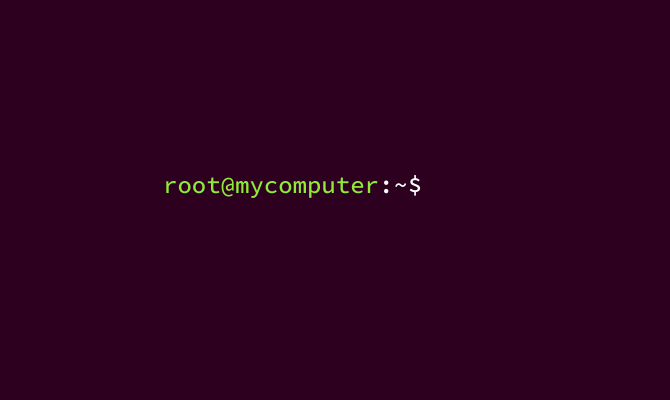
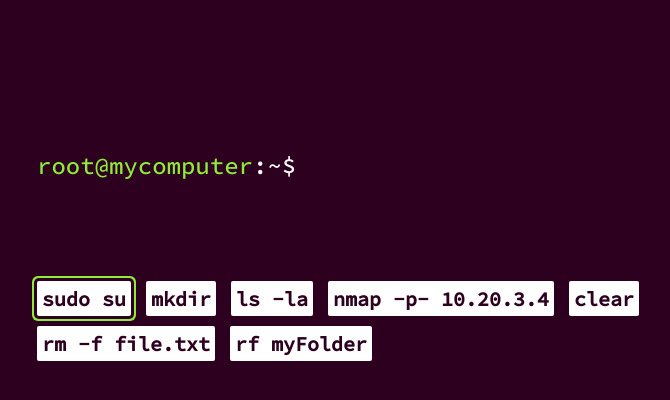
Before and after one commit to Lshiroc/linuxtyper.com, a Next.js app: page / in a window 1280 px wide. Shown: the top 400 px of the page, without its empty margins (127-797 px from the left). Built offline with nearby package versions, Linux system fonts and the light colour scheme.

Commit message:
added command list, checking system

```diff
--- a/src/app/home.module.scss
+++ b/src/app/home.module.scss
@@ -1,15 +1,13 @@
 .wrapper {
-    // background-color: red;
+    width: 100%;
+    display: grid;
+    justify-content: center;
 }
 
 .terminal {
     max-width: 700px;
-    // border: 1px solid black;
-    margin: 0 auto;
-    position: absolute;
-    bottom: 75%;
-    left: 0;
-    right: 0;
+    position: relative;
+    margin-top: 150px;
     font-family: 'Source Code Pro', sans-serif;
 
     .label {
@@ -21,6 +19,9 @@
     }
 
     .pastCommands {
+        position: absolute;
+        bottom: 30px;
+
         .pastCommand {
             font-size: 24px;
         }
@@ -44,6 +45,31 @@
     }
 }
 
+.words {
+    display: flex;
+    flex-wrap: wrap;
+    column-gap: 15px;
+    row-gap: 10px;
+    margin-top: 100px;
+    font-family: 'Source Code Pro', sans-serif;
+    max-width: 80%;
 
+    .word {
+        padding: 5px 5px;
+        border-radius: 2px;
+        font-size: 20px;
+        font-weight: 700;
+        background: #fff;
+        color: #2C001E;
 
-        // Break...
+        &.true {
+            box-shadow: 0 0 0 3px #2C001E,
+                    0 0 0 5px #91ea39;
+        }
+
+        &.wrong {
+            box-shadow: 0 0 0 3px #2C001E,
+            0 0 0 5px red;
+        }
+    }
+}
--- a/src/app/page.jsx
+++ b/src/app/page.jsx
@@ -5,9 +5,17 @@ import { useState } from 'react';
 export default function Home() {
 
   const [usedCommands, setUsedCommands] = useState([]);
+  const [commandList, setCommandList] = useState(["sudo su", "mkdir", "ls -la", "nmap -p- 10.20.3.4", "clear", "rm -f file.txt", "rf myFolder"]);
+  const [queue, setQueue] = useState(0);
+  const [correct, setCorrect] = useState(true);
 
   const addCommand = (e) => {
+    // Check if user Entered
     if(e.keyCode == 13) {
+      if(e.target.value == commandList[queue]) {
+        setQueue(queue + 1);
+      }
+
       if(e.target.value == "clear") {
         setUsedCommands([]);
         e.target.value = "";
@@ -15,6 +23,13 @@ export default function Home() {
         const command = e.target.value;
         setUsedCommands([...usedCommands, command]);
         e.target.value = "";
+      }
+    } else {
+      // Check if word is correct
+      if(commandList[queue].startsWith(e.target.value)) {
+        setCorrect(true);
+      } else {
+        setCorrect(false);
       }
     }
   }
@@ -31,8 +46,15 @@ export default function Home() {
         </div>
         <div className={style.inp}>
           <div className={style.label}><span className={style.userDefine}>root@mycomputer</span>:~$</div>
-          <input className={style.terminalInput} autoCorrect={false} spellCheck={false} onKeyDown={(e) => addCommand(e)} type="text" />
+          <input className={style.terminalInput} spellCheck={false} onKeyUp={(e) => addCommand(e)} type="text" />
         </div>
+      </div>
+      <div className={style.words}>
+          {
+            commandList.map((command, index) => (
+              <div key={index} className={`${style.word} ${index == queue && correct ? style.true : index == queue && !correct && style.wrong}`}>{command}</div>
+            ))
+          }
       </div>
     </main>
   )
```
